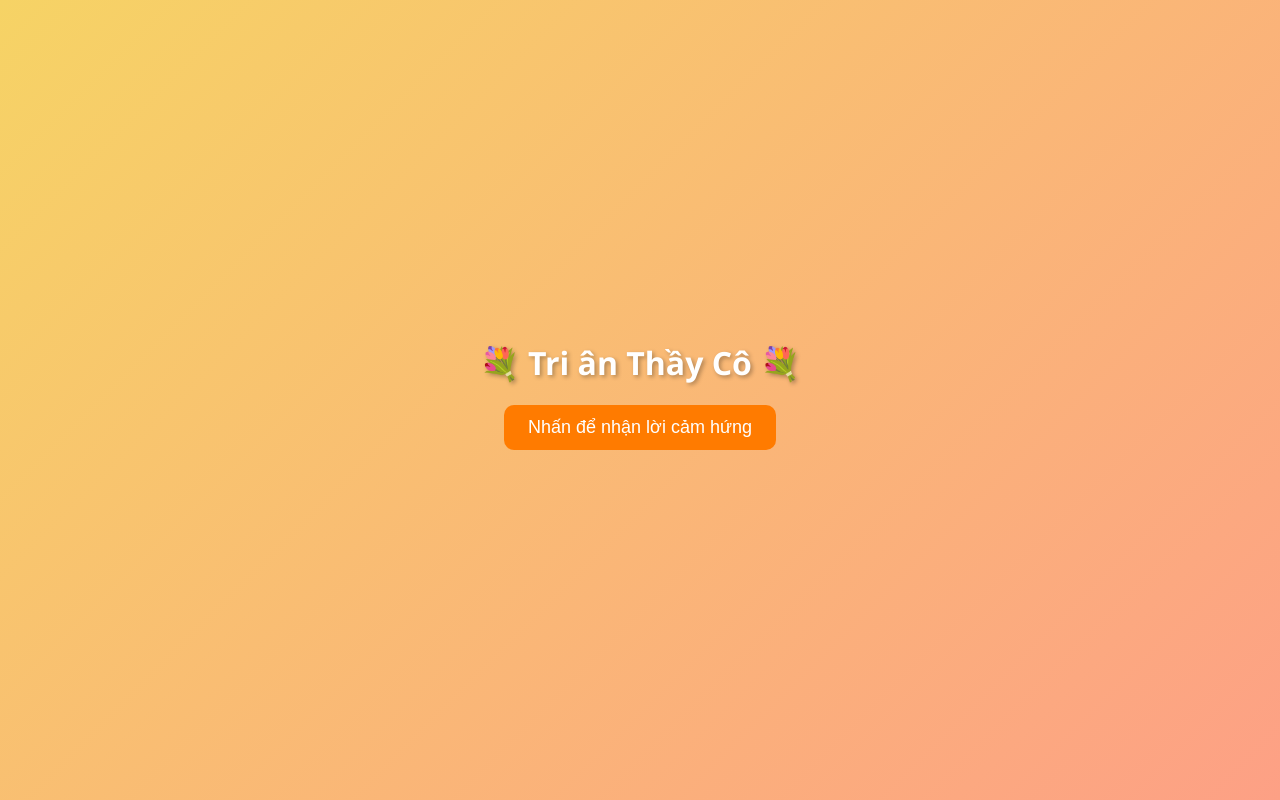
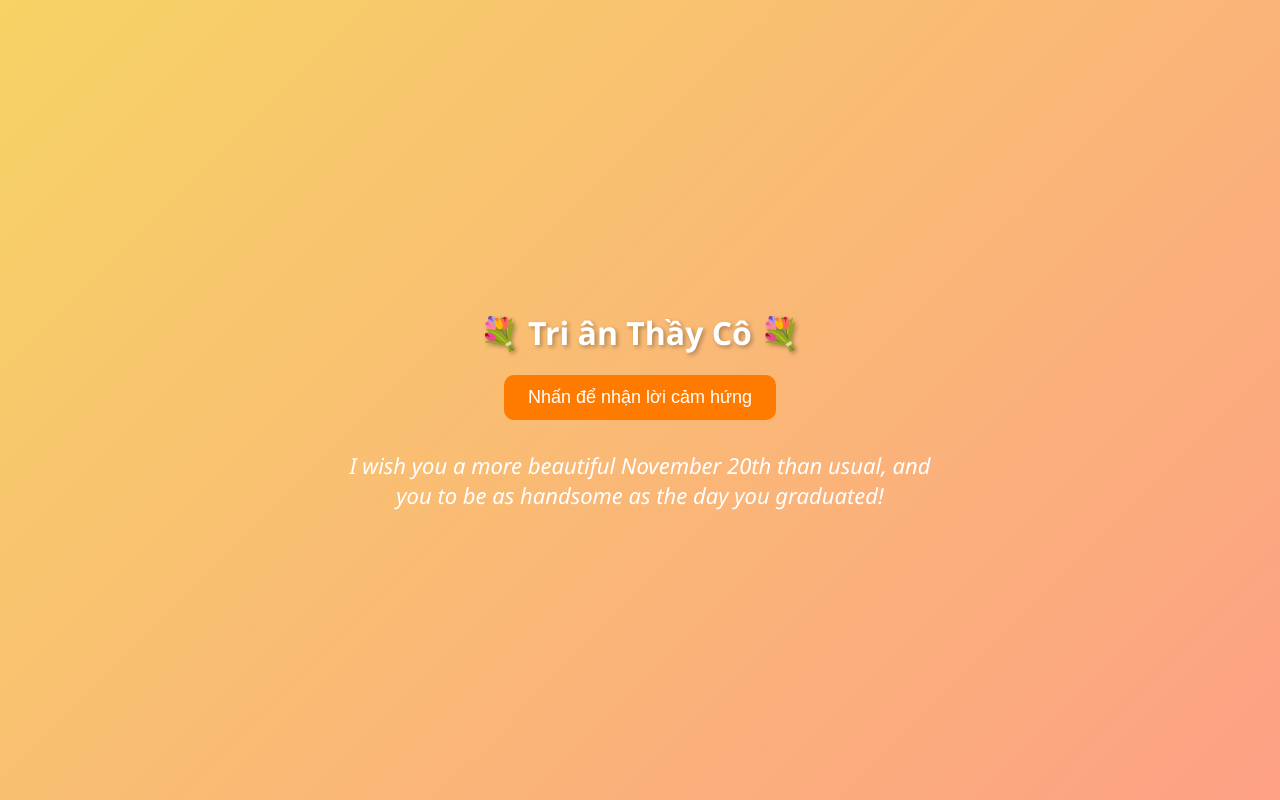
Before and after one commit to Zomsimp/Webcode, a plain HTML site: page index.html in a window 1280 px wide. Both pictures are taken after a click on the button "Nhấn để nhận lời cảm hứng". Drawn offline with Linux system fonts and the light colour scheme.

Commit message:
Fix HTML entity in teacher's quote

```diff
--- a/index.html
+++ b/index.html
@@ -73,7 +73,7 @@
         "Teachers are the ones who sow the seeds of dreams in the souls of students.",
         "I wish you good health, happiness and success in your noble career of educating people. I wish you a meaningful November 20th!",
         "Thank you for always caring and guiding our class. I wish you a November 20th filled with joy and pride.",
-        "I wish you to always be young and love life so that we can "travel" for a long time!",
+        "I wish you to always be young and love life so that we can travel for a long time!",
         "I wish you a more beautiful November 20th than usual, and you to be as handsome as the day you graduated!"
       ];
       const randomQuote = quotes[Math.floor(Math.random() * quotes.length)];
```
